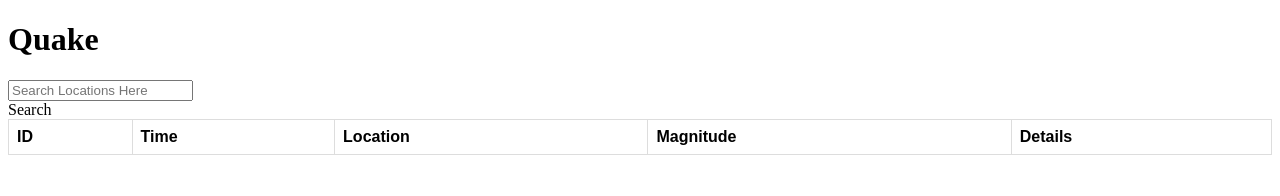
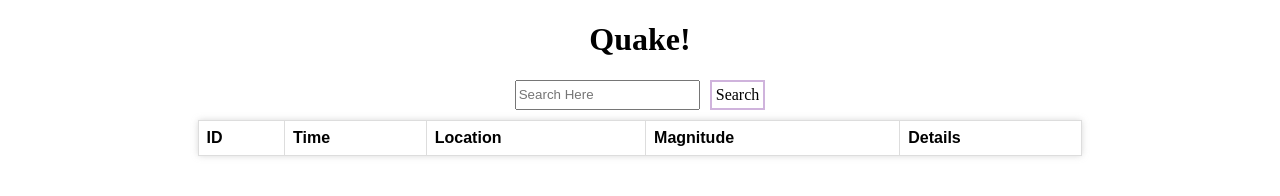
Before and after one commit to biancadennis/quake, a plain HTML site: page index.html in a window 1280 px wide. Drawn offline with nearby package versions, Linux system fonts and the light colour scheme; no server answers.

Commit message:
styling added

```diff
--- a/index.css
+++ b/index.css
@@ -1,7 +1,11 @@
 table {
     font-family: arial, sans-serif;
     border-collapse: collapse;
-    width: 100%;
+    width: 70%;
+    margin: auto;
+    border-radius: 4px;
+    background-color: #FFFFFF;
+    box-shadow: 0 0 6px 0 rgba(178,178,178,0.5);
 }
 
 td, th {
@@ -13,3 +17,17 @@ td, th {
 tr:nth-child(even) {
     background-color: #CFB3DC;
 }
+body{
+    text-align: center;
+}
+form {
+    display: flex;
+    flex-direction: row;
+    justify-content: center;
+    margin-bottom: 10px;
+}
+#searchButton{
+    margin-left: 10px;
+    border: 2px #CFB3DC solid;
+    padding: 4px;
+}
--- a/index.html
+++ b/index.html
@@ -11,12 +11,12 @@
     </head>
     <body>
         <h1>
-            Quake
+            Quake!
         </h1>
         <h4 id='details'>
         </h4>
         <form>
-            <input id='searchQuery' placeholder="Search Locations Here">
+            <input id='searchQuery' placeholder="Search Here">
             <div id='searchButton'>Search</div>
         </form>
         <table>
--- a/index.js
+++ b/index.js
@@ -5,7 +5,6 @@ $(document).ready(function() {
             return x > y ? 1 : x < y ? -1 : 0;
         };
         array.sort(function(a, b){
-    //note the minus before -cmp, for descending order
             return compare(
                 [compare(a.mag, b.mag), -compare(b.time, a.time)],
                 [compare(b.mag, a.mag), -compare(a.time, b.time)]
@@ -28,6 +27,7 @@ $(document).ready(function() {
         })
     }
 // Request for url
+    function getQuakeInfo (){
         $.ajax({
             url: "http://interviewtest.getguru.com/seismic/data.json",
             method: 'GET',
@@ -45,7 +45,7 @@ $(document).ready(function() {
                                         <td><button type="button" onclick="$('#details').text('Longitude:${quake.longitude} and Latitude:${quake.latitude}')">Details</button> </td>
                                         </tr>`)
                 })
-            console.log(quakes)
+
     //sarch functionality
                 $('#searchButton').click( function(event){
                 var queriedQuakes = []
@@ -54,16 +54,26 @@ $(document).ready(function() {
                 // var condition = `%${query}%`;
                 newRegex = new RegExp(query, 'g');
                 quakes.forEach(function(quake){
-                    result = newRegex.test(quake.place.toLowerCase());
-                    if (result) {
+                        result1 = newRegex.test(quake.id.toLowerCase());
+                        result2 = newRegex.test(quake.time.toLowerCase());
+                        result3 = newRegex.test(quake.place.toLowerCase());
+                        result4 = newRegex.test(quake.mag);
+                        if (result1 || result2 || result3 || result4) {
                             queriedQuakes.push(quake);
                         }
                 })
                 quakeSort(queriedQuakes);
-            console.log(queriedQuakes)
                 $('table tbody').empty()
+                if (queriedQuakes.length > 0){
                     appendToTable(queriedQuakes);
+                    $('#errorInfo').text(' ')
+                } else {
+                    $('#errorInfo').text('No Results Found')
+                }
                 })
             }
         })
+    }
+getQuakeInfo()
+$('h1').click(getQuakeInfo)
 })
```
Lines whose indentation alone changed are shown as unchanged.
